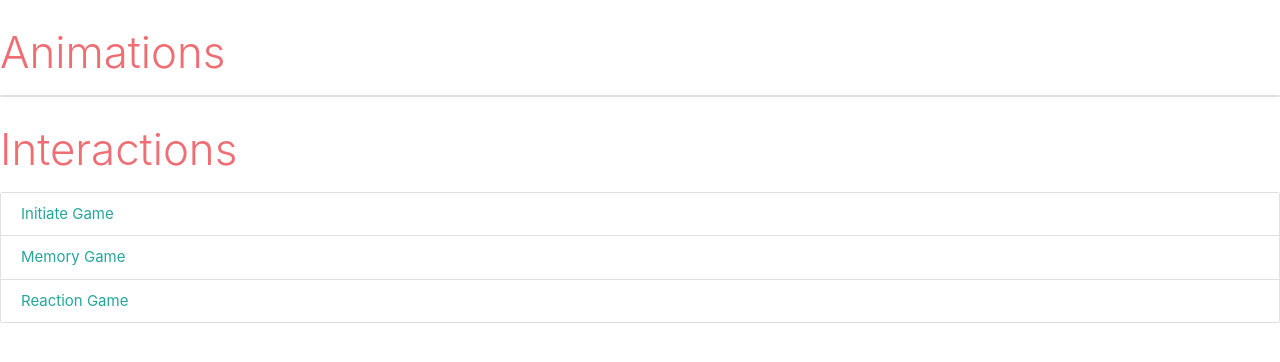
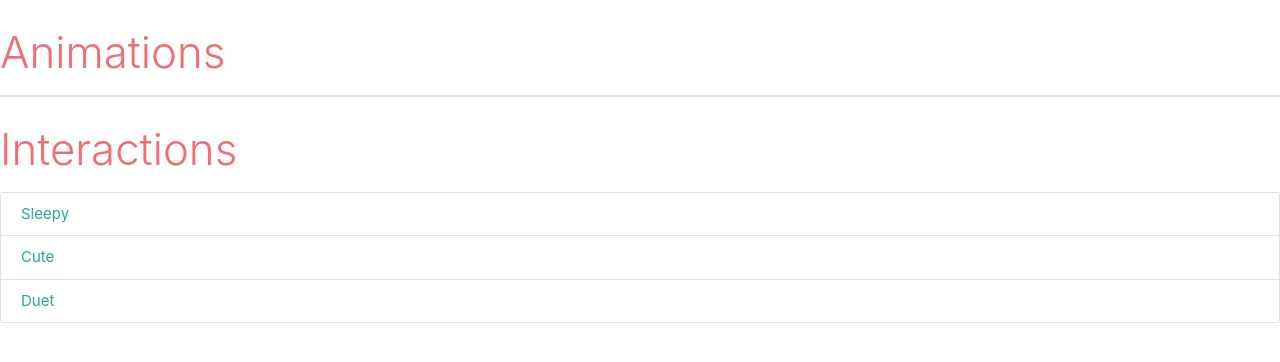
Before and after one commit to SutaBeacon/Chirp, a plain HTML site: page src/static/controller/index.html in a window 1280 px wide. Drawn offline with Linux system fonts and the light colour scheme.

Commit message:
finalizing

```diff
--- a/src/static/controller/index.html
+++ b/src/static/controller/index.html
@@ -19,9 +19,9 @@
         <div class="collection" id="animations"></div>
         <h3 class="header">Interactions</h3>
         <div class="collection" id="interactions">
-            <a href="#!" class="collection-item" id="interaction-0" value="0">Initiate Game</a>
-            <a href="#!" class="collection-item" id="interaction-1" value="1">Memory Game</a>
-            <a href="#!" class="collection-item" id="interaction-2" value="2">Reaction Game</a>
+            <a href="#!" class="collection-item" id="interaction-0" value="0">Sleepy</a>
+            <a href="#!" class="collection-item" id="interaction-1" value="1">Cute</a>
+            <a href="#!" class="collection-item" id="interaction-2" value="2">Duet</a>
         </div>
 
 
```
Also changed, not shown: 1 other file.
